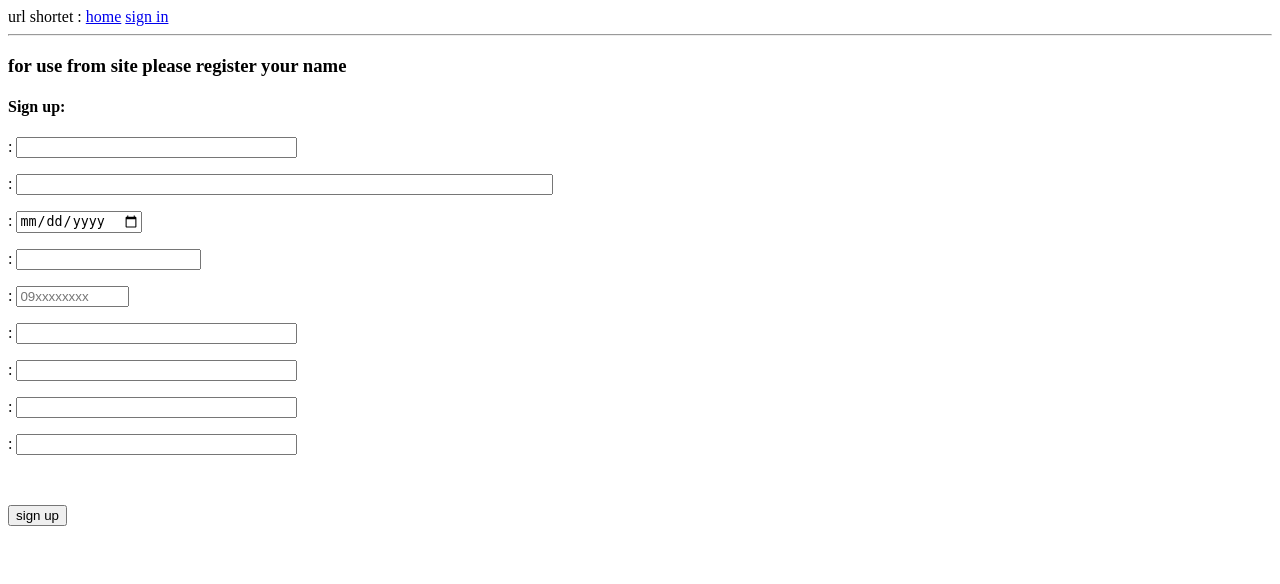
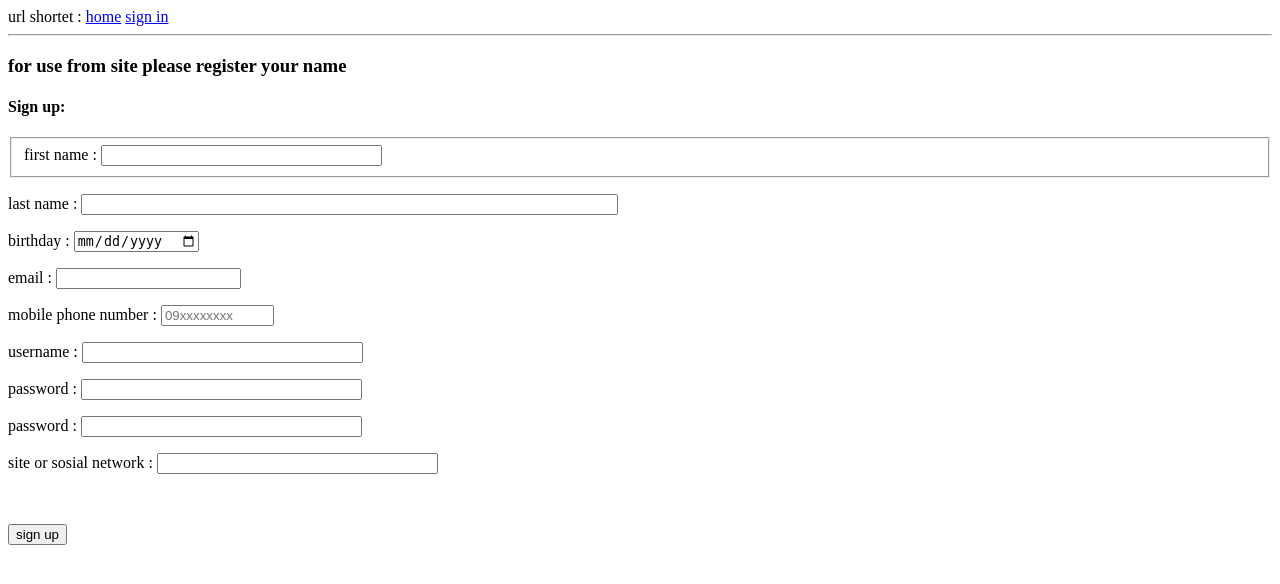
Before and after one commit to makebiyaban/url_shorter, a Flask app: page /register in a window 1280 px wide. Shown: the top 584 px of the page. Run offline with Flask 2, Linux system fonts and the light colour scheme.

Commit message:
add user register

```diff
--- a/url.py
+++ b/url.py
@@ -6,5 +6,5 @@ def make_shell_context():
     return {'db':db, 'User':User, 'Post':Post}
 
 
-if __name__ == "__main__" :
-	app1.run()
+#if __name__ == "__main__" :
+#	app1.run()
--- a/url_app/forms.py
+++ b/url_app/forms.py
@@ -1,7 +1,7 @@
-from sys import maxsize
+from url_app.models import User
 from flask_wtf import FlaskForm
 from wtforms import StringField, PasswordField, BooleanField, SubmitField, DateField
-from wtforms.validators import DataRequired, Email, EqualTo, Length
+from wtforms.validators import DataRequired, Email, EqualTo, Length, ValidationError
 
 class LoginForm(FlaskForm):
 	username=StringField(label='Username',validators=[DataRequired()])
@@ -17,7 +17,17 @@ class RegisterForm(FlaskForm):
 	email = StringField(label='email',validators=[DataRequired(), Email()])
 	mobile = StringField(label='mobile phone number', render_kw={'placeholder':'09xxxxxxxx'})
 	username = StringField(label='username',validators=[DataRequired()])
-	password = StringField(label='password',validators=[DataRequired(),Length(min=8,max=32)])
-	password2 = StringField(label='password',validators=[DataRequired(),EqualTo('password')])
-	website = StringField(label='site or sosialnetwork')
+	password = PasswordField(label='password',validators=[DataRequired(),Length(min=6,max=32)])
+	password2 = PasswordField(label='password',validators=[DataRequired(),EqualTo('password')])
+	website = StringField(label='site or sosial network')
 	submit=SubmitField(label='sign up')
+
+	def validate_username(self, username):
+		user=User.query.filter_by(username=username.data).first()
+		if user is not None:
+			raise ValidationError('please enter diffrent username')
+
+	def validate_email(self, email):
+		user=User.query.filter_by(email=email.data).first()
+		if user is not None:
+			raise ValidationError('please enter diffrent email address')
--- a/url_app/routes.py
+++ b/url_app/routes.py
@@ -1,6 +1,7 @@
 from crypt import methods
+import email
 from flask import render_template, flash, redirect, url_for
-from url_app import app1
+from url_app import app1,db
 from url_app.forms import LoginForm, RegisterForm
 from flask_login import current_user, login_user, login_required, logout_user
 from url_app.models import User
@@ -41,6 +42,21 @@ def login():
 @app1.route('/register',methods=['GET','POST'])
 def register():
     form = RegisterForm()
+    if form.validate_on_submit():
+        name = form.name.data
+        family = form.family.data
+        birthday = form.birthday.data
+        mobile = form.mobile.data
+        website = form.website.data
+        username= form.username.data
+        email = form.email.data
+        password=form.password.data
+        user=User(name=name, family=family, birthday=birthday, mobile=mobile, website=website, username=username, email=email)
+        user.set_password(password)
+        db.session.add(user)
+        db.session.commit()
+        flash('tooo movafagh shodi')
+        return redirect(url_for('login'))
     return render_template('register.html',title='register new user',form=form)
 
 @app1.route('/logout')
--- a/url_app/templates/register.html
+++ b/url_app/templates/register.html
@@ -4,15 +4,52 @@
     <h4>Sign up:</h4>
     <form method="POST" action="">
         {{ form.hidden_tag() }}
-        <p>{{ form.name.lable }} :      {{ form.name(size=32) }}</p>
-        <p>{{ form.family.lable }} :    {{ form.family(size=64) }}</p>
-        <p>{{ form.birthday.lable }} :  {{ form.birthday() }}</p>
-        <p>{{ form.email.lable }} :     {{ form.email() }}</p>
-        <p>{{ form.mobile.lable }} :    {{ form.mobile(size=11) }}</p>
-        <p>{{ form.username.lable }} :  {{ form.username(size=32) }}</p>
-        <p>{{ form.password.lable }} :  {{ form.password(size=32) }}</p>
-        <p>{{ form.password2.lable }} : {{ form.password2(size=32) }}</p>
-        <p>{{ form.website.lable }} :   {{ form.website(size=32) }}</p>
+        <fieldset>{{ form.name.label }} :      {{ form.name(size=32) }}
+            {% for error in form.name.errors %}
+                <span style="color:red">[{{ error }}]</span>
+            {% endfor %}
+        </fieldset>
+
+        <p>{{ form.family.label }} :    {{ form.family(size=64) }}
+            {% for error in form.family.errors %}
+                <span>[{{ error }}]</span>
+            {% endfor %}
+        </p>
+
+        <p>{{ form.birthday.label }} :  {{ form.birthday() }}</p>
+
+        <p>{{ form.email.label }} :     {{ form.email() }}
+            {% for error in form.email.errors %}
+                <span style="color: red;">[{{error}}]</span>
+            {% endfor %}
+        </p>
+
+        <p>{{ form.mobile.label }} :    {{ form.mobile(size=11) }}
+            {% for error in form.mobile.errors %}
+                <span style="color: red;">[{{ error }}]</span>
+            {% endfor %}
+        </p>
+
+        <p>{{ form.username.label }} :  {{ form.username(size=32) }}
+            {% for error in form.username.errors %}
+                <span style="color: red;">[{{ error }}]</span>
+            {% endfor %}
+        </p>
+
+        <p>{{ form.password.label }} :  {{ form.password(size=32) }}
+            {% for error in form.password.errors %}
+                <span style="color: red;">[{{ error }}]</span>
+            {% endfor %}
+        </p>
+
+        <p>{{ form.password2.label }} : {{ form.password2(size=32) }}
+            {% for error in form.password2.errors %}
+                <span style="color: red;">[{{ error }}]</span>
+            {% endfor %}
+        </p>
+
+        <p>{{ form.website.label }} :   {{ form.website(size=32) }}</p>
+
         <br>
         <p>{{ form.submit() }}</p>
 
```
Also changed, not shown: migrations/versions/0fe8918da1d2_new_fields_in_user_model.py (added, +36 -0 lines), url_app/templates/login.html (+4 -3 lines), app.db.
